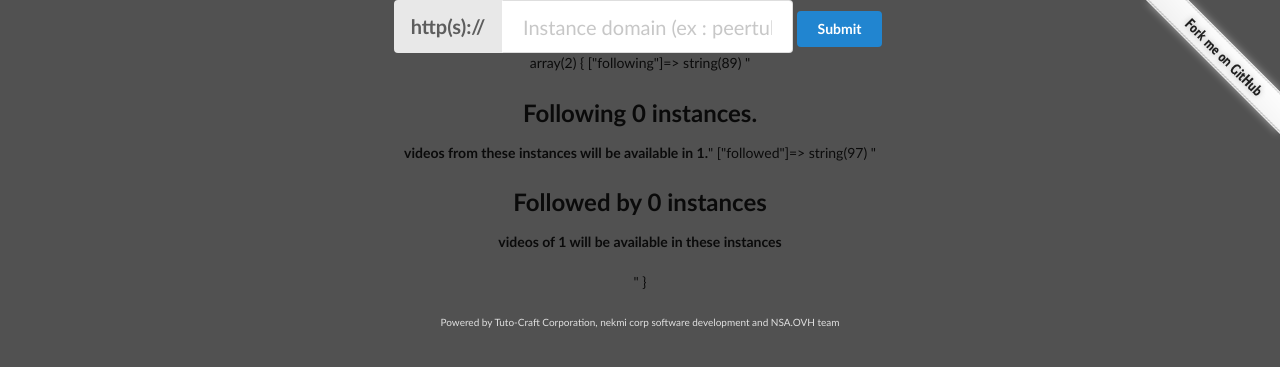
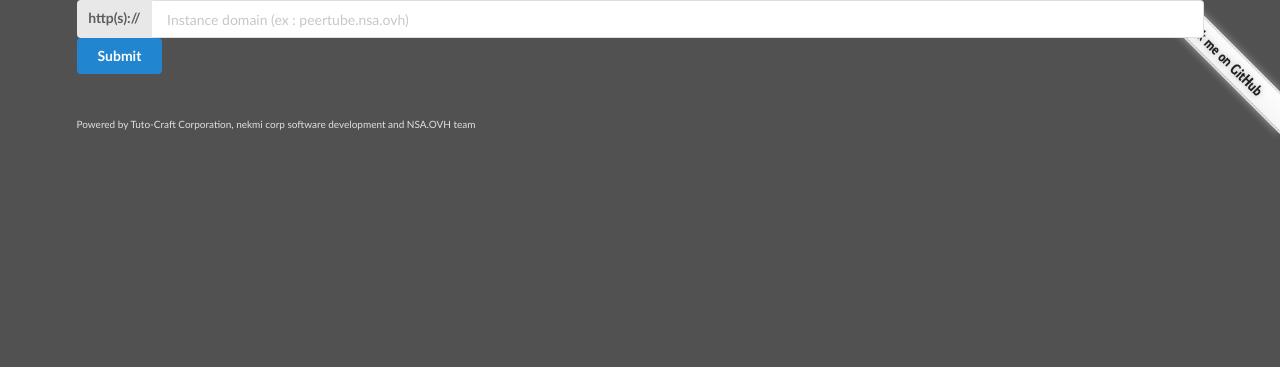
Before and after one commit to anjaraeu/Peertube-Ninja, a PHP site: page /?instance=1 in a window 1280 px wide. Shown: the top 367 px of the page. Run offline with PHP 8.4, Linux system fonts and the light colour scheme; data that the repository does not hold is empty; some libraries are stand-ins or nearby versions.

Commit message:
Uups, bad class.

```diff
--- a/index.php
+++ b/index.php
@@ -84,9 +84,9 @@
 
 	<body>
 		<a href="https://github.com/skid9000/Peertube-Ninja"><img style="position: absolute; top: 0; right: 0; border: 0;" src="forkme.png" alt="Fork me on GitHub" data-canonical-src="forkme2.png"></a>
-		<center>
+		<div class="ui center container">
 			<form>
-				<div class="ui labeled huge input">
+				<div class="ui labeled fluid input">
 					<div class="ui label">
     					http(s)://
   					</div>
@@ -96,13 +96,13 @@
 				<button class="ui primary button" type="submit">Submit</button>
 			</form>
 
-			<?php
-				var_dump($output);
-			?>
+			<table>
+
+			</table>
 			<br/>
 			<br/>
 			<div class="credits">Powered by Tuto-Craft Corporation, nekmi corp software development and NSA.OVH team</div>
-		</center>
+		</div>
 		<script src="https://nocdn.nsa.ovh/cdnjs.cloudflare.com/ajax/libs/jquery/2.1.4/jquery.min.js"></script>
 		<script src="semantic.min.js"></script>
 	</body>
```
